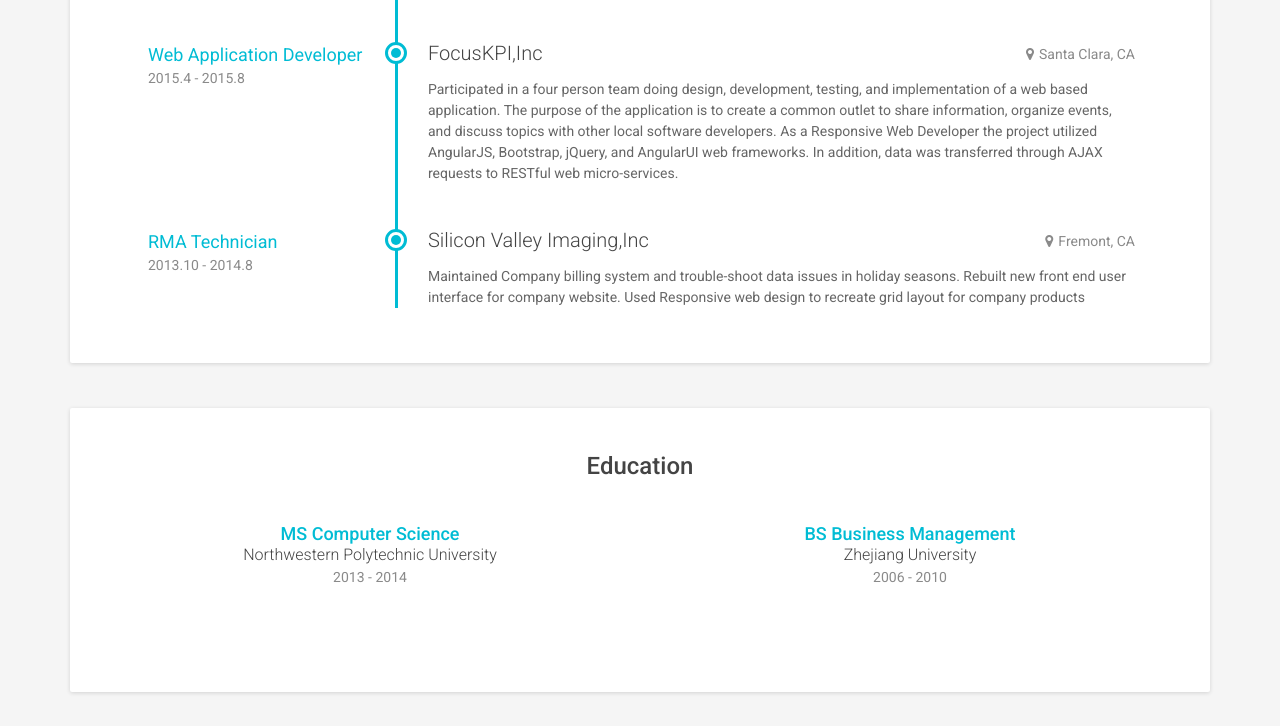
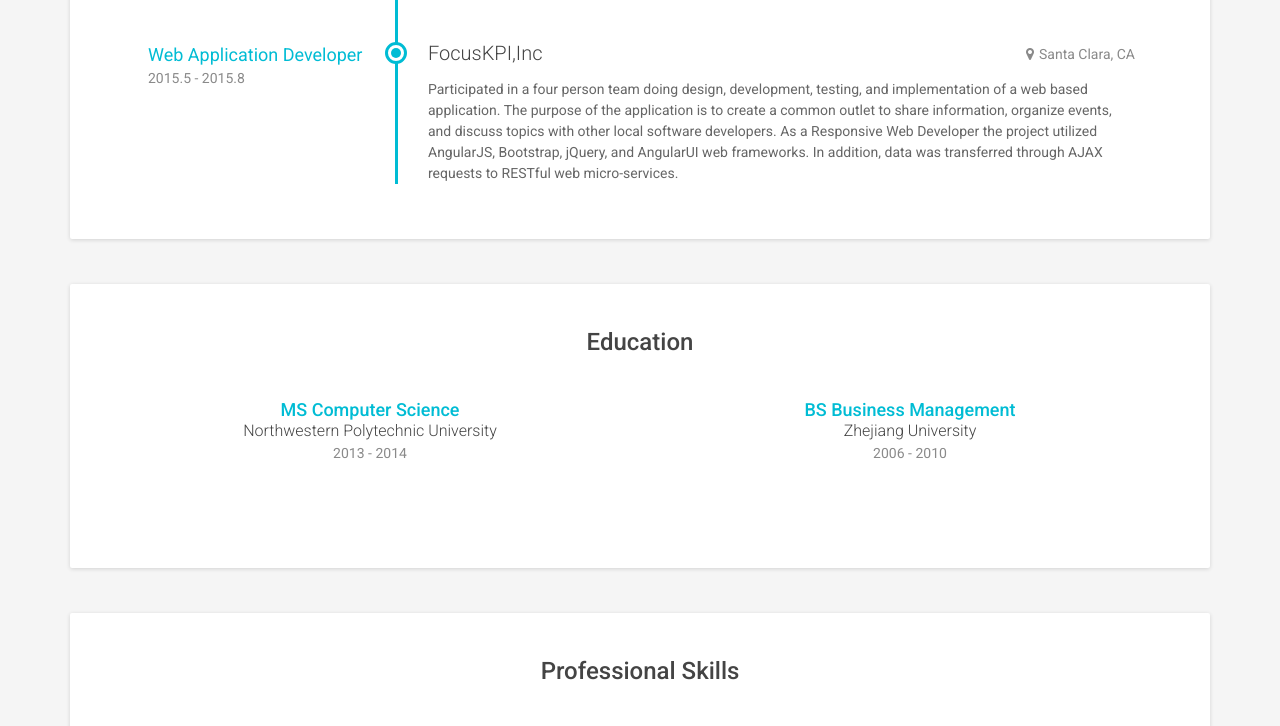
Before and after one commit to lhc069/lhc069.github.io, a plain HTML site: page index.html in a window 1280 px wide. Shown: the part 1160-1886 px from the top of the page. Drawn offline with Linux system fonts and the light colour scheme.

Commit message:
Update index.html

```diff
--- a/index.html
+++ b/index.html
@@ -107,7 +107,7 @@
 				</div>
 				<div class="job-meta">
 					<div class="title">Web Application Developer</div>
-					<div class="time">2015.4 - 2015.8</div>
+					<div class="time">2015.5 - 2015.8</div>
 				</div><!--//job-meta-->
 				<div class="job-desc">
 					<p>Participated in a four person team doing design, development, testing, and implementation of a web based application.  The purpose of the application is to create a common outlet to share information, organize events, and discuss topics with other local software developers.  As a Responsive Web Developer the project utilized AngularJS, Bootstrap, jQuery, and AngularUI web frameworks.  In addition, data was transferred through AJAX requests to RESTful web micro-services.
@@ -115,20 +115,6 @@
 				</div><!--//job-desc-->
 			</div><!--//item-->
 
-			<div class="item">
-				<div class="work-place">
-					<h3 class="place">Silicon Valley Imaging,Inc</h3>
-					<div class="location"><i class="fa fa-map-marker" aria-hidden="true"></i>Fremont, CA</div>
-				</div>
-				<div class="job-meta">
-					<div class="title">RMA Technician</div>
-					<div class="time">2013.10 - 2014.8</div>
-				</div><!--//job-meta-->
-				<div class="job-desc">
-					<p>Maintained Company billing system and trouble-shoot data issues in holiday seasons.
-						Rebuilt new front end user interface for company website. Used Responsive web design to recreate grid layout for company products</p>
-				</div><!--//job-desc-->
-			</div><!--//item-->
 
 		</div><!--//timeline-->
 
@@ -229,7 +215,7 @@
 					<!--<li><i class="fa fa-check" aria-hidden="true"></i> UI development</li>-->
 					<!--<li><i class="fa fa-check" aria-hidden="true"></i> UX prototyping</li>-->
 				<!--</ul>-->
-				<p>Drop me a line at <a href="mailto:Hclyuwk@gmail.com">Hclyuwk@gmail.com</a> or call me at <a href="tel:9253197819">925 319 7819</a></p>
+				<p>Drop me a line at <a href="mailto:Hclyuwk@gmail.com">lhc069@outlook.com</a> or call me at <a href="tel:17097071347">17097071347</a></p>
 			</div><!--//diaplog-->
 		</div><!--//intro-->
 
```
